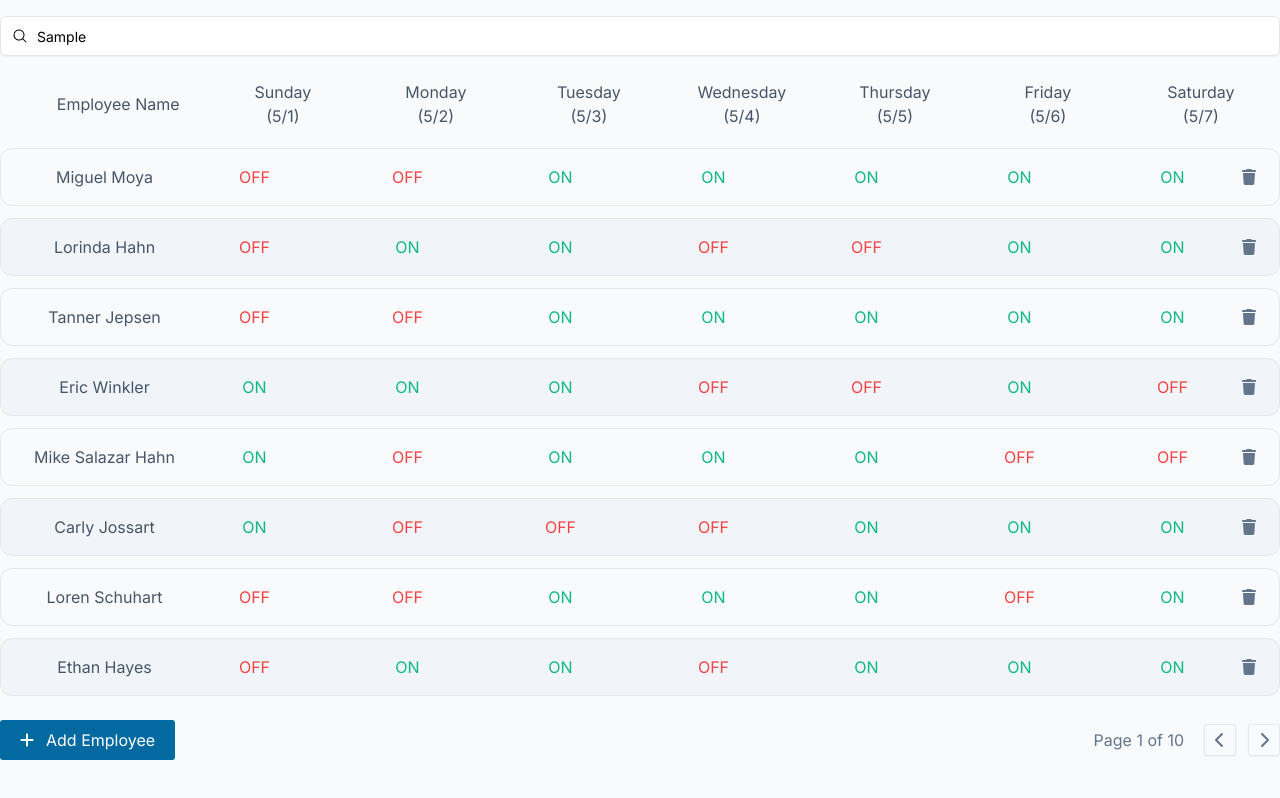
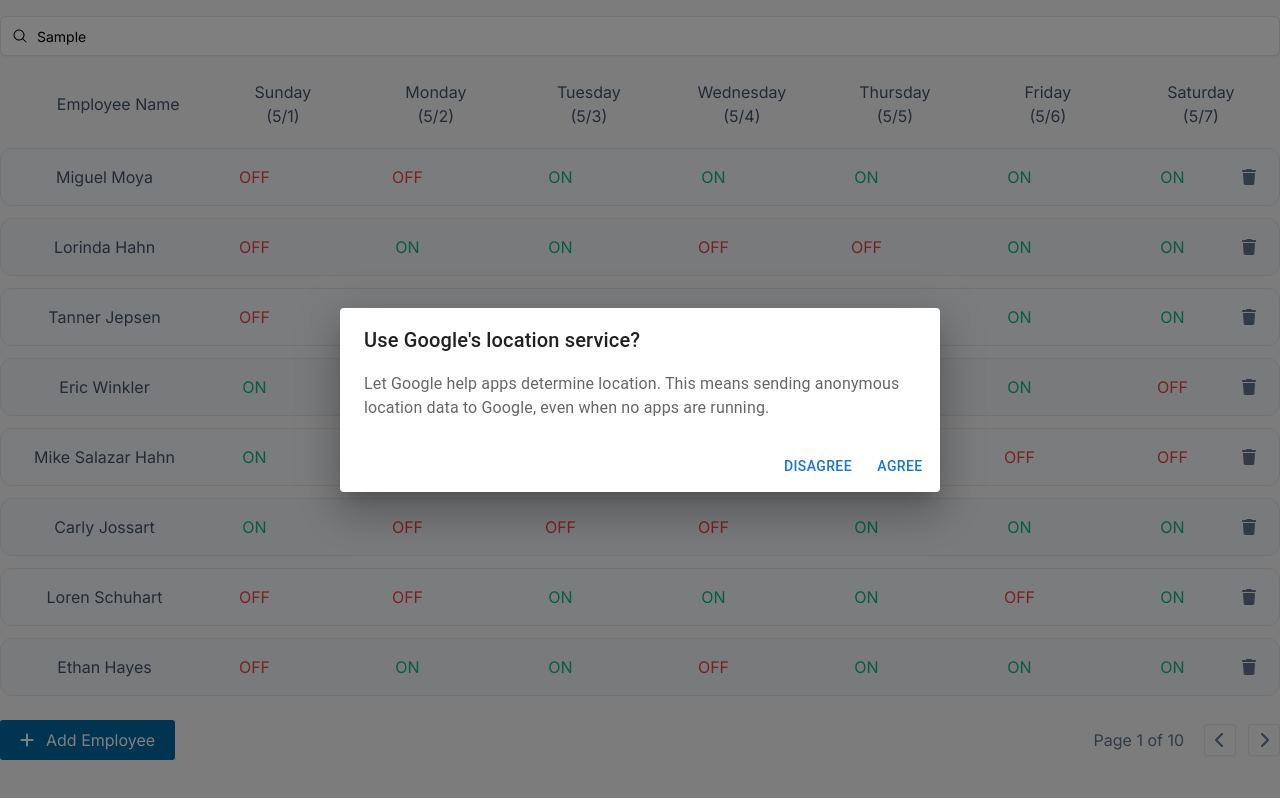
Before and after one commit to mmoya26/DSP-Client, a Next.js app: page /schedules in a window 1280 px wide. Both pictures are taken after typing "Sample" into the empty fields and a click on the button "Add Employee". Shown: the part 155-953 px from the top of the page. Built offline with nearby package versions, Linux system fonts and the light colour scheme.

Commit message:
Create AddUserDialog and context for it

```diff
--- /dev/null
+++ b/src/components/AddUserDialog.js
@@ -0,0 +1,41 @@
+import React, { useContext } from "react";
+import Button from "@mui/material/Button";
+import Dialog from "@mui/material/Dialog";
+import DialogActions from "@mui/material/DialogActions";
+import DialogContent from "@mui/material/DialogContent";
+import DialogContentText from "@mui/material/DialogContentText";
+import DialogTitle from "@mui/material/DialogTitle";
+import { AddEmployeeContext } from "@/contexts/AddEmployeeContext";
+
+export default function AddUserDialog() {
+  const {
+    openAddUserModal,
+    closeUserModal,
+    addUserModalOpen,
+    setAddUserModalOpen,
+  } = useContext(AddEmployeeContext);
+
+  return (
+    <Dialog
+      open={addUserModalOpen}
+      onClose={closeUserModal}
+      aria-labelledby="alert-dialog-title"
+      aria-describedby="alert-dialog-description">
+      <DialogTitle id="alert-dialog-title">
+        {"Use Google's location service?"}
+      </DialogTitle>
+      <DialogContent>
+        <DialogContentText id="alert-dialog-description">
+          Let Google help apps determine location. This means sending anonymous
+          location data to Google, even when no apps are running.
+        </DialogContentText>
+      </DialogContent>
+      <DialogActions>
+        <Button onClick={closeUserModal}>Disagree</Button>
+        <Button onClick={closeUserModal} autoFocus>
+          Agree
+        </Button>
+      </DialogActions>
+    </Dialog>
+  );
+}
--- /dev/null
+++ b/src/contexts/AddEmployeeContext.js
@@ -0,0 +1,26 @@
+import React, { createContext, useState } from "react";
+
+export const AddEmployeeContext = createContext();
+
+export function AddEmployeeContextProvider({ children }) {
+  const [addUserModalOpen, setAddUserModalOpen] = useState(false);
+
+  const openAddUserModal = () => {
+    setAddUserModalOpen(true);
+  };
+
+  const closeUserModal = () => {
+    setAddUserModalOpen(false);
+  };
+  return (
+    <AddEmployeeContext.Provider
+      value={{
+        openAddUserModal,
+        closeUserModal,
+        addUserModalOpen,
+        setAddUserModalOpen,
+      }}>
+      {children}
+    </AddEmployeeContext.Provider>
+  );
+}
--- a/src/pages/_app.js
+++ b/src/pages/_app.js
@@ -1,6 +1,7 @@
 import "@/styles/globals.css";
 import { Inter } from "next/font/google";
 import { EditScheduleContextProvider } from "@/contexts/EditScheduleContext";
+import { AddEmployeeContextProvider } from "@/contexts/AddEmployeeContext";
 
 const inter = Inter({ subsets: ["latin"] });
 
@@ -8,7 +9,9 @@ export default function App({ Component, pageProps }) {
   return (
     <main className={inter.className}>
       <EditScheduleContextProvider>
-        <Component {...pageProps} />
+        <AddEmployeeContextProvider>
+          <Component {...pageProps} />
+        </AddEmployeeContextProvider>
       </EditScheduleContextProvider>
     </main>
   );
--- a/src/pages/schedules.js
+++ b/src/pages/schedules.js
@@ -7,7 +7,6 @@ import Snackbar from "@mui/material/Snackbar";
 import IconButton from "@mui/material/IconButton";
 import CloseIcon from "@mui/icons-material/Close";
 import uuid from "react-uuid";
-
 import {
   faChevronLeft,
   faChevronRight,
@@ -17,12 +16,16 @@ import {
   EditScheduleContext,
   EditScheduleUpdateContext,
 } from "@/contexts/EditScheduleContext";
+import { AddEmployeeContext } from "@/contexts/AddEmployeeContext";
+import AddUserDialog from "@/components/AddUserDialog";
 
 export default function Schedules() {
   const { rows, activeFilters, snackBarState } =
     useContext(EditScheduleContext);
   const { handleSnackBarClose, handleFilterChange, handleSnackBar, dispatch } =
     useContext(EditScheduleUpdateContext);
+
+  const { openAddUserModal } = useContext(AddEmployeeContext);
 
   const action = (
     <React.Fragment>
@@ -153,7 +156,9 @@ export default function Schedules() {
 
       {/* Pagination */}
       <div className="mt-6 mb-10 flex items-center justify-between text-base">
-        <button className="bg-sky-700 text-white px-5 py-2 rounded-[3px]">
+        <button
+          className="bg-sky-700 text-white px-5 py-2 rounded-[3px]"
+          onClick={() => openAddUserModal()}>
           <FontAwesomeIcon
             icon={faPlus}
             className="text-white text-base mr-3"
@@ -180,6 +185,8 @@ export default function Schedules() {
           </div>
         </div>
       </div>
+
+      <AddUserDialog />
     </div>
   );
 }
```
